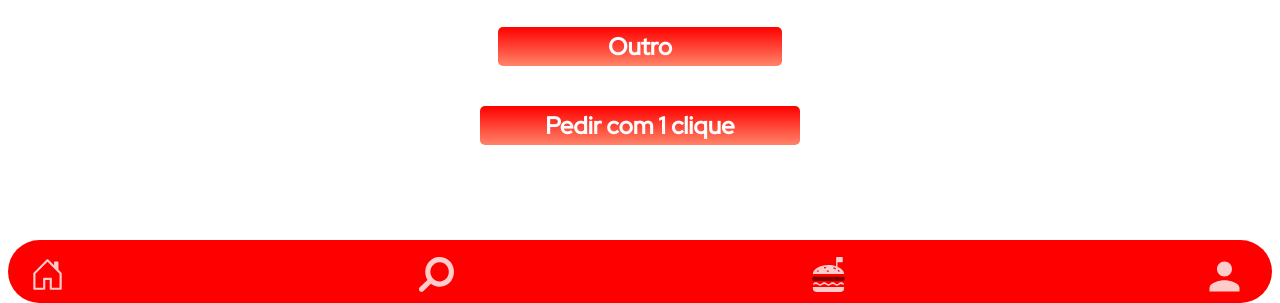
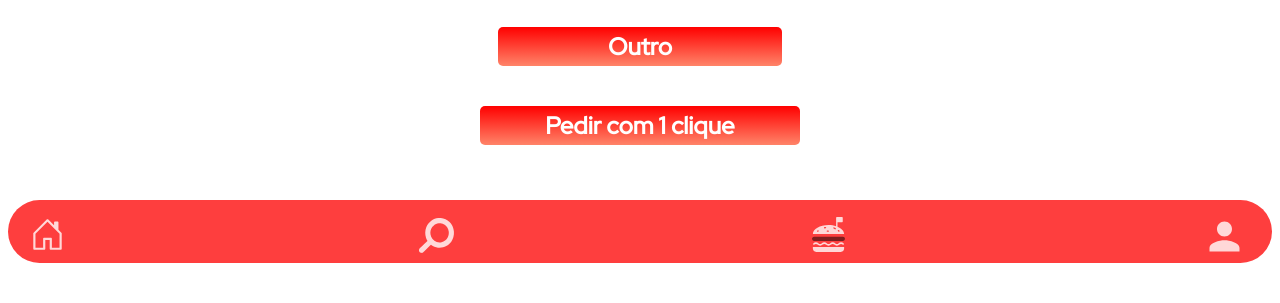
Before and after one commit to CarlosEduardoAD/figma-carlos, a PHP site: the page made by front-end/pagamentos (1).html in a window 1280 px wide. Shown: the part 617-920 px from the top of the page. After the commit the page ends 880 px from the top, so only its background shows below. Run offline with PHP 8.4, Linux system fonts and the light colour scheme.

Commit message:
Consertando algumas coisas

```diff
--- a/front-end/configcarlos.html
+++ b/front-end/configcarlos.html
@@ -76,8 +76,8 @@
         </div>
         <!-- Rodapé da imagem -->
         <div>
-        <section class="menuMover2">
-        <footer class="rodapePesquisa3">
+        <section>
+        <footer class="rodapePesquisa4 animate__animated animate__zoomIn">
             <div>
                 <a href="menu.html"><img src="home.svg" alt="" ></a>
             </div>
--- a/front-end/menu.html
+++ b/front-end/menu.html
@@ -60,7 +60,7 @@
     </section>
     <!-- Rodapé -->
     <section class="menuMover">
-    <footer class="rodapePesquisa">
+    <footer class="rodapePesquisa animate__animated animate__zoomIn">
         <div>
             <a href="menu.html"><img src="home.svg" alt="" ></a>
         </div>
--- a/front-end/newestilo.css
+++ b/front-end/newestilo.css
@@ -20,7 +20,6 @@
 /* Div do texto "Bem vindo ao" */
 
 .texto{
-
     padding-top: 30px;
     color: black;
     font-family: 'Red Hat Display', sans-serif;
@@ -146,6 +145,7 @@ p:hover{
     flex-direction: row;
     justify-content: flex-end;
     align-items: flex-end;
+    margin-right: 18px;
 }
 
 /* estilização dos textos dos nomes dos restaurantes  */
@@ -299,7 +299,7 @@ p:hover{
     padding-top: 10px;
     padding-left : 25px;
     padding-right : 25px;
-    background: #ff0000;
+    background: #FE3E3E;
     border : none;
     border-radius: 120px;
 }
@@ -309,11 +309,11 @@ p:hover{
     flex-direction: row;
     justify-content: space-between;
     align-items: center;
-    margin-top: 210px;
+    margin-top: 90px;
     padding-top: 10px;
     padding-left : 25px;
     padding-right : 25px;
-    background: #ff0000;
+    background: #FE3E3E;
     border : none;
     border-radius: 120px;
 }
@@ -322,11 +322,24 @@ p:hover{
     flex-direction: row;
     justify-content: space-between;
     align-items: center;
-    margin-top: 210px;
+    margin-top: 35px;
     padding-top: 10px;
     padding-left : 25px;
     padding-right : 25px;
-    background: #ff0000;
+    background: #FE3E3E;
+    border : none;
+    border-radius: 120px;
+}
+.rodapePesquisa4{
+    display: flex;
+    flex-direction: row;
+    justify-content: space-between;
+    align-items: center;
+    margin-top: 4px;
+    padding-top: 10px;
+    padding-left : 25px;
+    padding-right : 25px;
+    background: #FE3E3E;
     border : none;
     border-radius: 120px;
 }
--- a/front-end/pagamentos (1).html
+++ b/front-end/pagamentos (1).html
@@ -18,7 +18,7 @@
             <path class="path2" fill="#01a09e" stroke-width="12" stroke="#000000" d="M0 0 l1120 0" />
         </svg> </div>
     <!-- Texto e imagem do pedido -->
-    <div class="textoInterior">
+    <div class="textoInterior animate__animated animate__fadeInLeft">
         <div class="burguer">
             <img src="burguer.png" width="70" height="70" alt="">
         </div>
@@ -32,12 +32,12 @@
             <path class="path2" fill="#01a09e" stroke-width="12" stroke="#000000" d="M0 0 l1120 0" />
         </svg> </div>
     <!-- Textos com informações do pedido -->
-    <div class="textos">
+    <div class="textos animate__animated animate__fadeInUp">
         <h2>Tempo para entrega: 45-50 minutos</h2>
         <h2>Endereço: Rua Abdon Batista 23</h2>
     </div>
     <!-- Botão de mudar -->
-    <div class="botao">
+    <div class="botao animate__animated animate__fadeInUp">
         <p>Mudar</p>
     </div>
     <!-- Texto da Forma de pagamento -->
@@ -72,7 +72,7 @@
         <h2> <a href="newlogin.html" style="text-decoration : none; color : white">Pedir com 1 clique</a></h2>
     </div>
     <div class="menu">
-    <footer class="rodapePesquisa">
+    <footer class="rodapePesquisa3 animate__animated animate__zoomIn">
         <div>
             <a href="menu.html"><img src="home.svg" alt="" ></a>
         </div>
```
Also changed, not shown: front-end/burguers.html (added, +12 -0 lines), front-end/pesquisa.html (+7 -7 lines), front-end/aperitivos.html (added), front-end/bebidas.html (added), front-end/happyhour.html (added), front-end/outros.html (added), front-end/shakes.html (added).
